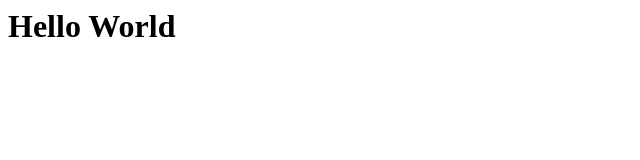
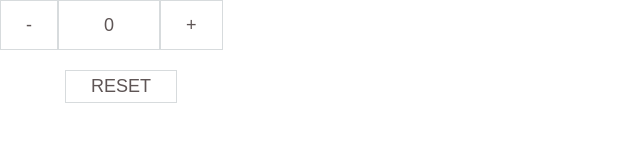
Before and after one commit to wingroom/wingroom.github.io, a plain HTML site: page index.html in a window 1280 px wide. Shown: the whole page, without its empty margins (0-640 px from the left). Drawn offline with Linux system fonts and the light colour scheme.

Commit message:
カウンタの作成

```diff
--- /dev/null
+++ b/css/main.css
@@ -0,0 +1,40 @@
+body{
+    margin: 0;
+    width: 100%;
+}
+
+.container{
+    width: 300px;
+    margin: 200px autp 0;
+}
+
+.field{
+    display: flex;
+}
+
+.inputtext{
+    color: rgba(43, 32, 32, 0.76);
+    font-size: 18px;
+    border-left: 0;
+    border-right: 0;
+    width: 80px;
+    line-height: 3rem;
+    text-align: center;
+    border: 1px solid #D7DBDD;
+    padding: 0 10px;
+}
+
+.button{
+    color: rgba(43, 32, 32, 0.76);
+    font-size: 18px;
+    cursor: pointer;
+    padding: 5px 25px;
+    background-color: white;
+    border: 1px solid #D7DBDD;
+    border-radius: 0;
+    outline: 0;
+}
+
+.resetbtn{
+    margin: 20px 0 0 65px;
+}
--- a/index.html
+++ b/index.html
@@ -1,9 +1,19 @@
-<html>
+<!DOCTYPE html>
+<html lang="ja">
     <head>
         <meta charset="utf-8">
-        <title>タイトル</title>
+        <title>カウンタ</title>
+        <link rel="stylesheet" href="css/main.css">
     </head>
     <body>
-        <h1>Hello World</h1>
+        <div class="container">
+            <div class="field">
+                <button class="button" id="down">-</button>
+                <input type="text" value="0" id="textbox" class="inputtext">
+                <button class="button" id="up">+</button>
+            </div>
+            <button class="button resetbtn" id="reset">RESET</button>
+        </div>
+        <script src="js/main.js"></script>
     </body>
 </html>
--- /dev/null
+++ b/js/main.js
@@ -0,0 +1,25 @@
+(() => {
+    //HTMLのid値を使って以下のDOM要素を取得
+    const downbutton = document.getElementById('down');
+    const upbutton = document.getElementById('up')
+    const text = document.getElementById('textbox');
+    const reset = document.getElementById('reset');
+
+    //ボタンが押されたらカウント減
+    downbutton.addEventListener('click', (event) => {
+        //0以下にはならないようにする
+        if(text.value >= 1){
+            text.value--;
+        }
+    });
+
+    //ボタンが押されたらカウント増
+    upbutton.addEventListener('click', (event) => {
+        text.value++;
+    });
+
+    //ボタンが押されたら0に戻る
+    reset.addEventListener('click', (event) => {
+        text.value = 0;
+    });
+})();
```
